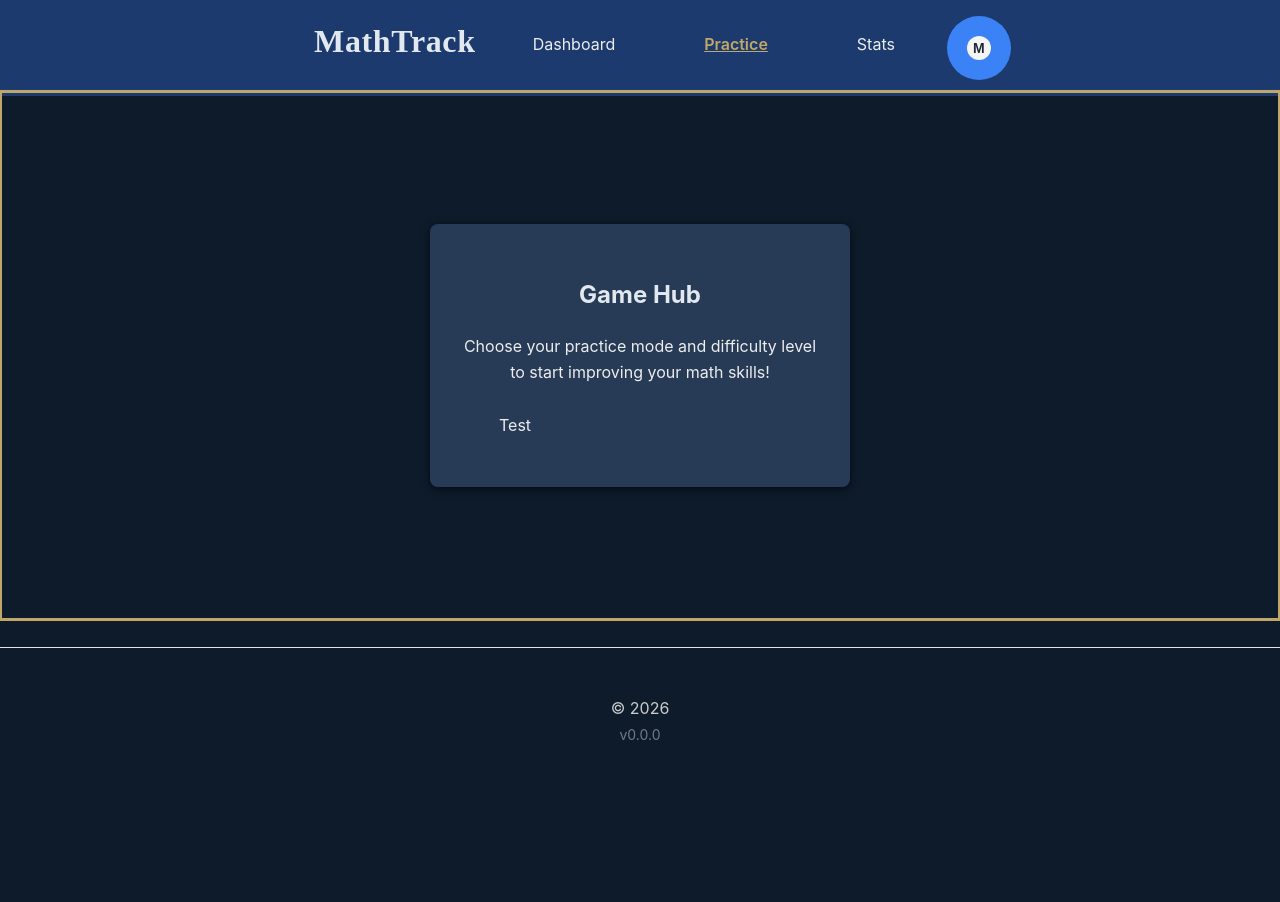
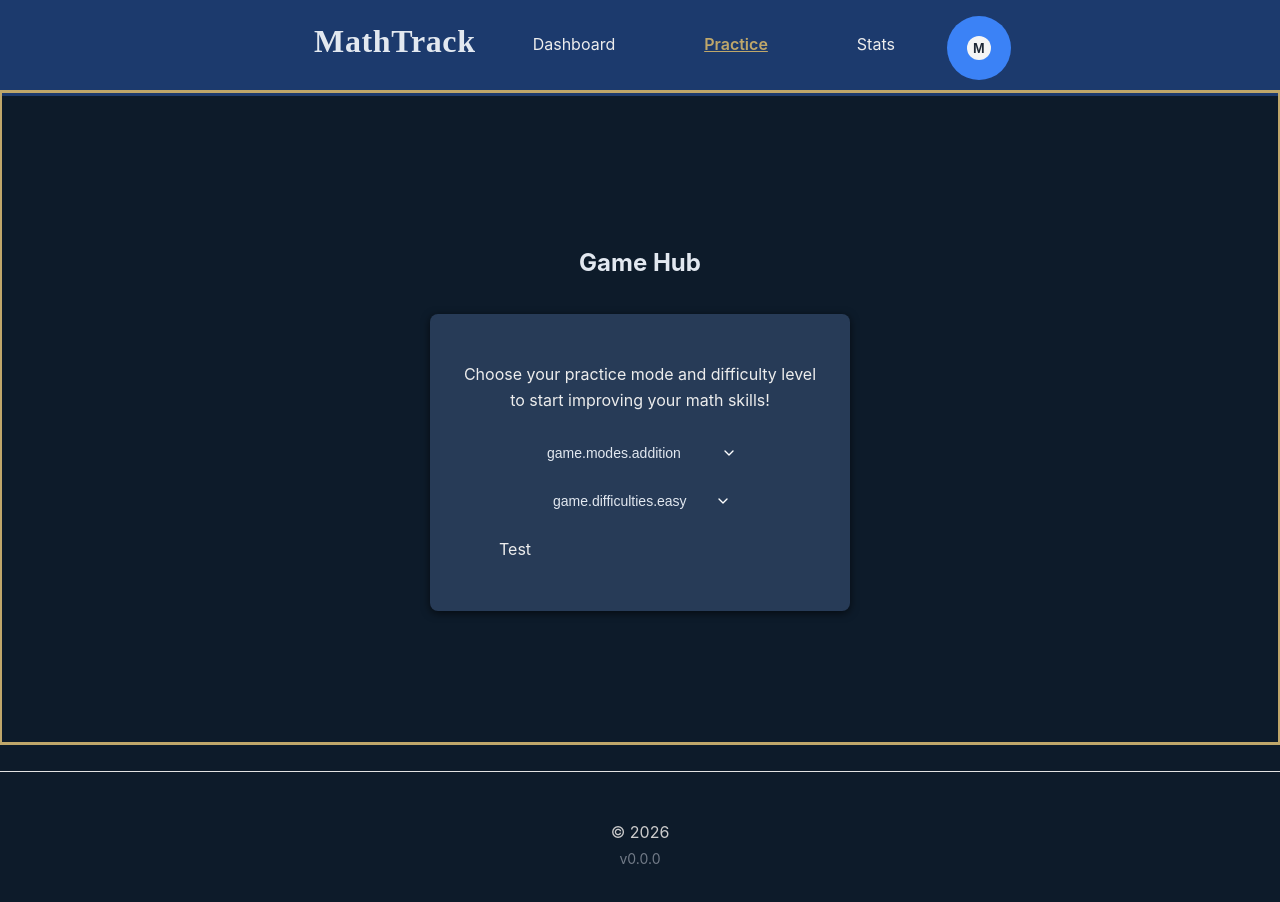
Before and after one commit to LuisDev912/EduMath-Track, a React (Vite) app in the folder frontend/: page /game/hub in a window 1280 px wide. Shown: the top 902 px of the page. Before the commit the page ends 800 px from the top, so only its background shows below. Built offline with nearby package versions, Linux system fonts and the light colour scheme.

Commit message:
feat(game): use Select component in GameHub page for the mode and difficulty

```diff
--- a/frontend/src/game/hub/pages/GameHub.tsx
+++ b/frontend/src/game/hub/pages/GameHub.tsx
@@ -1,4 +1,5 @@
 import { useTranslation } from "react-i18next";
+import { Select } from '@components/ui/Select/Select.tsx';
 import Styles from '../../gameplay/components/Game.module.css';
 
 import FinalLink from "../components/FinalLink/FinalLink";
@@ -10,9 +11,37 @@ export default function GameHub() {
 
     return (
         <section className="flex flex-column align-center">
+            <h1>{t("game.hub.title")}</h1>
+
             <div className={Styles.box}>
-                <h1>{t("game.hub.title")}</h1>
                 <p>{t("game.hub.description")}</p>
+
+                <div>
+                    <Select
+                        id="game-mode-select"
+                        label={t("game.hub.selectMode")}
+                        value="addition"
+                        options={[
+                            { optionLabel: t("game.modes.addition"), optionValue: "addition" },
+                            { optionLabel: t("game.modes.subtraction"), optionValue: "subtraction" },
+                            { optionLabel: t("game.modes.multiplication"), optionValue: "multiplication" },
+                            { optionLabel: t("game.modes.division"), optionValue: "division" }
+                        ]}
+                        action={(val) => console.log(val)}
+                    />
+
+                    <Select
+                        id="difficulty-select"
+                        label={t("game.hub.selectDifficulty")}
+                        value="easy"
+                        options={[
+                            { optionLabel: t("game.difficulties.easy"), optionValue: "easy" },
+                            { optionLabel: t("game.difficulties.medium"), optionValue: "medium" },
+                            { optionLabel: t("game.difficulties.hard"), optionValue: "hard" }
+                        ]}
+                        action={(val) => console.log(val)}
+                    />
+                </div>
 
                 {/* hardcoded for testing purposes */}
                 <FinalLink
```
